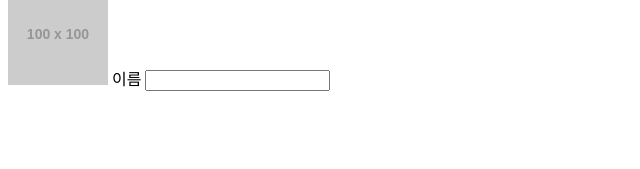
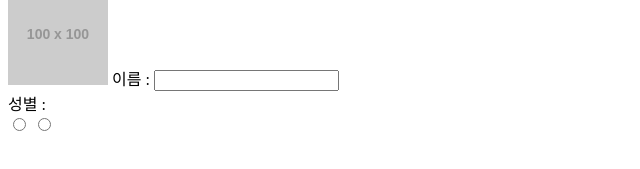
Before and after one commit to hikhyun/testRepo1, a plain HTML site: page index.html in a window 1280 px wide. Shown: the part 431-600 px from the top of the page, 0-640 px from the left. Drawn offline with Linux system fonts and the light colour scheme; placeholder pictures from the web are drawn by us.

Commit message:
ㄴㅇㄹ

```diff
--- a/index.html
+++ b/index.html
@@ -31,8 +31,12 @@
 
 <input type="image" src="http://via.placeholder.com/100x100">
 
-<label for="name">이름</label>
-<input id="name" type="text">
+<label for="name">이름 : </label>
+<input id="name" type="text"> <br>
+
+<label for="name">성별 :</label> <br>
+<input type="radio" name="radio" value="여성">
+<input type="radio" name="radio" value="남성"><br>
 
 </form>
 <br><br>
```
